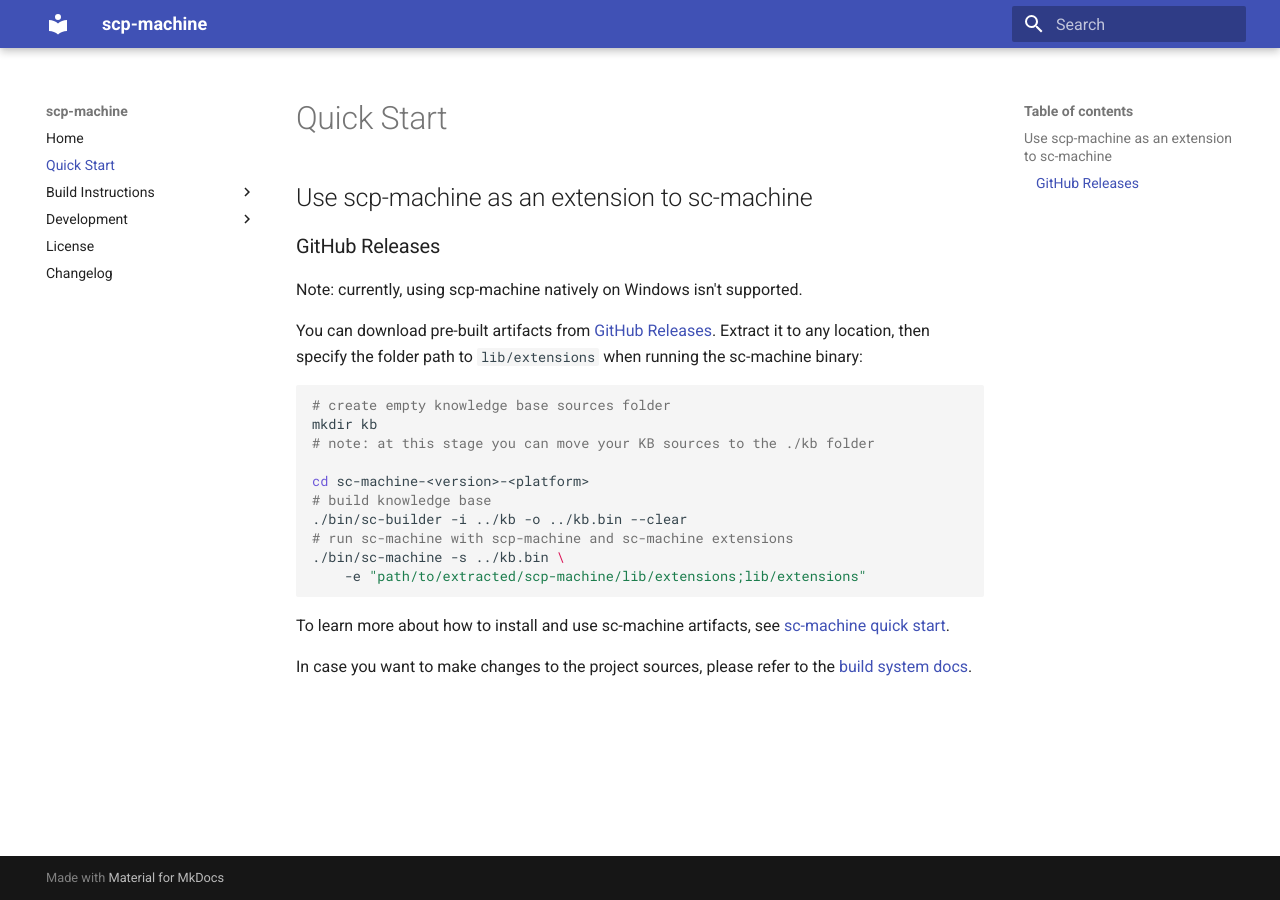
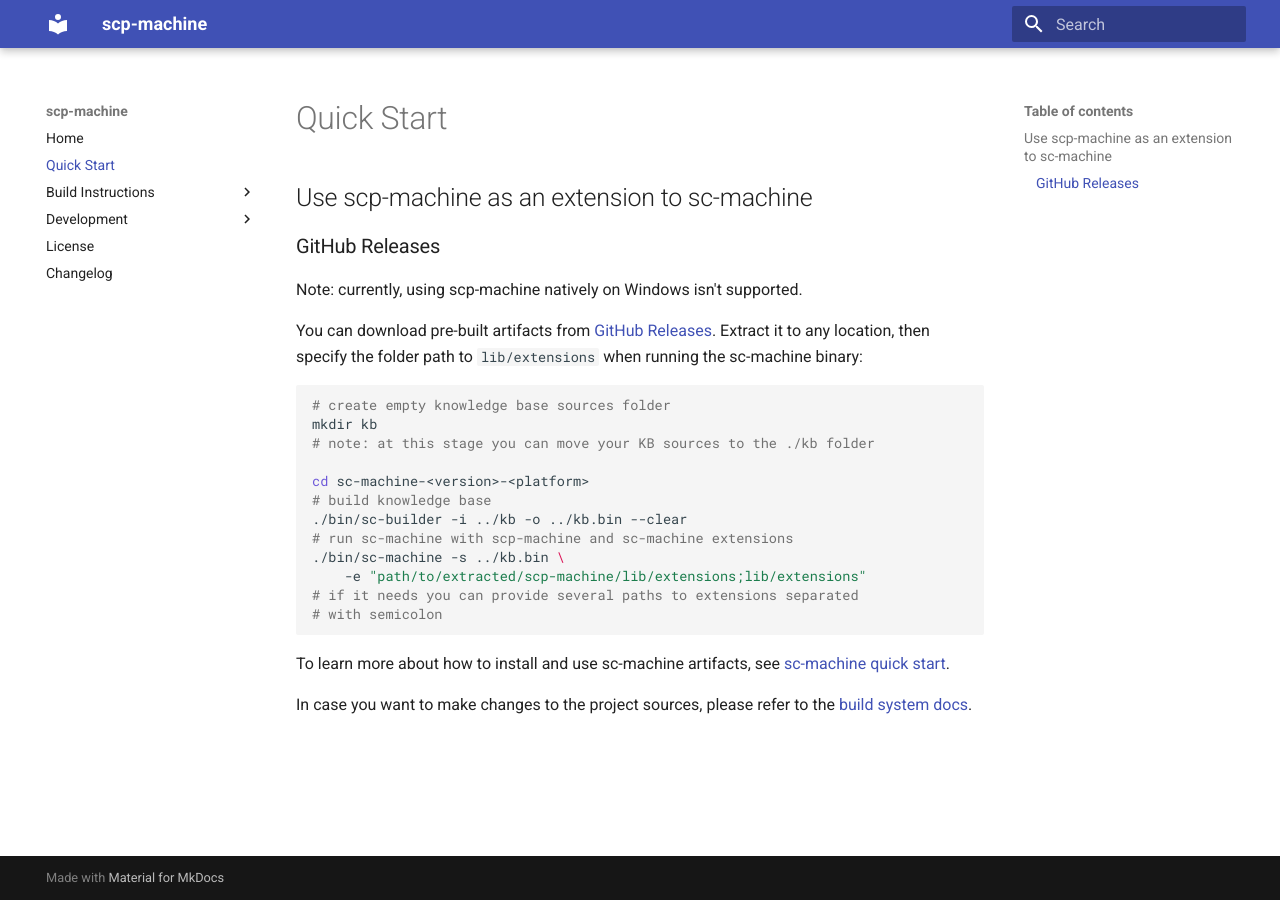
Before and after one commit to ostis-ai/scp-machine, an MkDocs documentation site: the page built from docs/quick_start.md, in a window 1280 px wide. Built offline with MkDocs 1.6.1 and Material for MkDocs 9.7.7, drawn with Linux system fonts in a browser that asks for light colours.

Commit message:
[docs] Clarify quick start for developers

````diff
--- a/docs/quick_start.md
+++ b/docs/quick_start.md
@@ -19,6 +19,8 @@
 # run sc-machine with scp-machine and sc-machine extensions
 ./bin/sc-machine -s ../kb.bin \
     -e "path/to/extracted/scp-machine/lib/extensions;lib/extensions"
+# if it needs you can provide several paths to extensions separated
+# with semicolon
 ```
 
 To learn more about how to install and use sc-machine artifacts, see [sc-machine quick start](https://ostis-ai.github.io/sc-machine/quick_start/).
````
Also changed, not shown: 1 other file.
